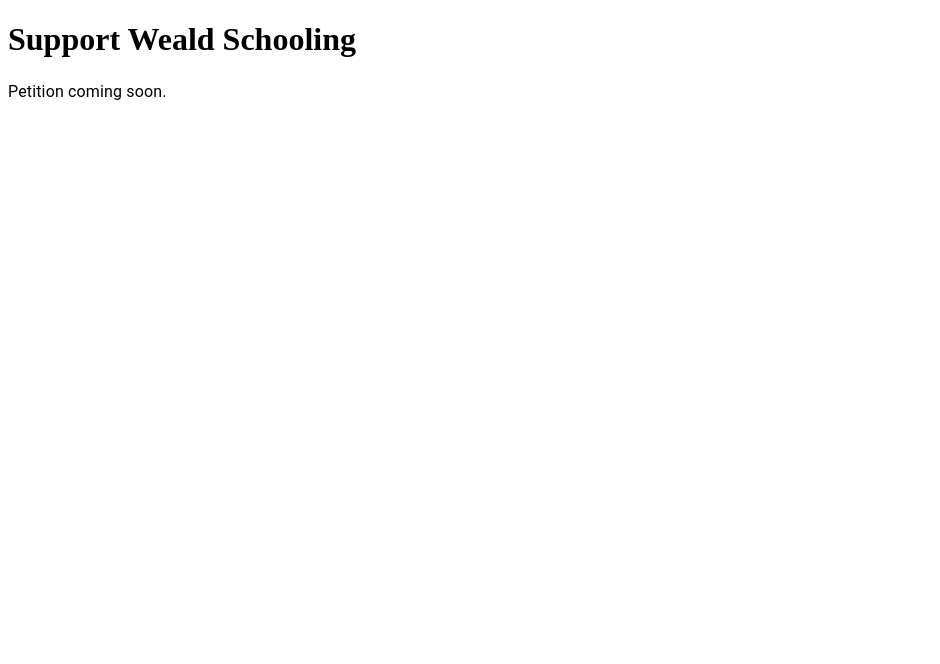
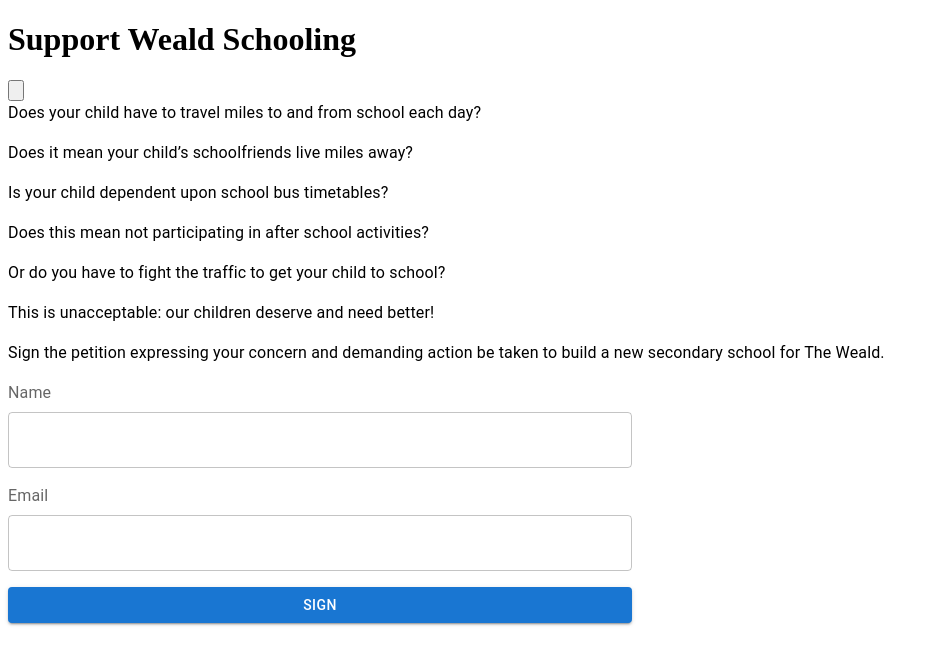
Before and after one commit to jimgroome/supportwealdschooling, a Next.js app: page / in a window 1280 px wide. Shown: the top 664 px of the page, without its empty margins (0-940 px from the left). Built offline with nearby package versions, Linux system fonts and the light colour scheme.

Commit message:
Basic form that doesn't do anything yet

```diff
--- a/src/components/header.tsx
+++ b/src/components/header.tsx
@@ -1,13 +1,21 @@
-import { Grid, Typography } from "@mui/material";
+import { AppBar, Box, IconButton, Toolbar, Typography } from "@mui/material";
+import FacebookIcon from "@mui/icons-material/Facebook";
 
 const Header = () => (
-  <Grid container mb={4} pt={2}>
-    <Grid item xs={12}>
-      <Typography variant="h3" component="h1">
-        Support Weald Schooling
-      </Typography>
-    </Grid>
-  </Grid>
+  <>
+    <AppBar position="fixed">
+      <Toolbar>
+        <Typography variant="h5" component="h1">
+          Support Weald Schooling
+        </Typography>
+        <Box flexGrow={1}></Box>
+        <IconButton size="large" color="inherit">
+          <FacebookIcon />
+        </IconButton>
+      </Toolbar>
+    </AppBar>
+    <Toolbar sx={{ mb: 4 }} />
+  </>
 );
 
 export default Header;
--- /dev/null
+++ b/src/components/petition-form.tsx
@@ -0,0 +1,46 @@
+import { Box, Button, InputLabel, TextField } from "@mui/material";
+import { FormEvent, useState } from "react";
+
+const PetitionForm = () => {
+  const [name, setName] = useState("");
+  const [email, setEmail] = useState("");
+  const handleSubmit = (event: FormEvent<HTMLFormElement>) => {
+    event.preventDefault();
+    console.log(name);
+    console.log(email);
+  };
+  return (
+    <Box component="form" onSubmit={(event) => handleSubmit(event)}>
+      <Box mb={2}>
+        <InputLabel htmlFor="name" sx={{ mb: 1 }}>
+          Name
+        </InputLabel>
+        <TextField
+          name="name"
+          id="name"
+          value={name}
+          onChange={(event) => setName(event.target.value)}
+          fullWidth
+        />
+      </Box>
+      <Box mb={2}>
+        <InputLabel htmlFor="email" sx={{ mb: 1 }}>
+          Email
+        </InputLabel>
+        <TextField
+          name="email"
+          id="email"
+          value={email}
+          onChange={(event) => setEmail(event.target.value)}
+          fullWidth
+          type="email"
+        />
+      </Box>
+      <Button type="submit" variant="contained" fullWidth>
+        Sign
+      </Button>
+    </Box>
+  );
+};
+
+export default PetitionForm;
--- a/src/pages/_document.tsx
+++ b/src/pages/_document.tsx
@@ -8,8 +8,9 @@ export default function Document() {
       <Head />
       <body>
         <CssBaseline />
+        <Header />
         <Container>
-          <Header />
+          {/* <Header /> */}
           <Main />
         </Container>
         <NextScript />
--- a/src/pages/index.tsx
+++ b/src/pages/index.tsx
@@ -1,11 +1,48 @@
+import PetitionForm from "@/components/petition-form";
 import { Grid, Typography } from "@mui/material";
 
-const Home = () => (
-  <Grid container>
-    <Grid item xs={12}>
-      <Typography variant="body1">Petition coming soon.</Typography>
-    </Grid>
-  </Grid>
-);
+const Home = () => {
+  return (
+    <>
+      <Grid container spacing={2}>
+        <Grid item xs={12}>
+          <Typography variant="body1" mb={2}>
+            Does your child have to travel miles to and from school each day?
+          </Typography>
+
+          <Typography variant="body1" mb={2}>
+            Does it mean your child&rsquo;s schoolfriends live miles away?
+          </Typography>
+
+          <Typography variant="body1" mb={2}>
+            Is your child dependent upon school bus timetables?
+          </Typography>
+
+          <Typography variant="body1" mb={2}>
+            Does this mean not participating in after school activities?
+          </Typography>
+
+          <Typography variant="body1" mb={2}>
+            Or do you have to fight the traffic to get your child to school?
+          </Typography>
+
+          <Typography variant="body1" mb={2}>
+            This is unacceptable: our children deserve and need better!
+          </Typography>
+
+          <Typography variant="body1" mb={2}>
+            Sign the petition expressing your concern and demanding action be
+            taken to build a new secondary school for The Weald.
+          </Typography>
+        </Grid>
+      </Grid>
+      <Grid container spacing={2}>
+        <Grid item xs={12} md={6}>
+          <PetitionForm />
+        </Grid>
+      </Grid>
+    </>
+  );
+};
 
 export default Home;
```
